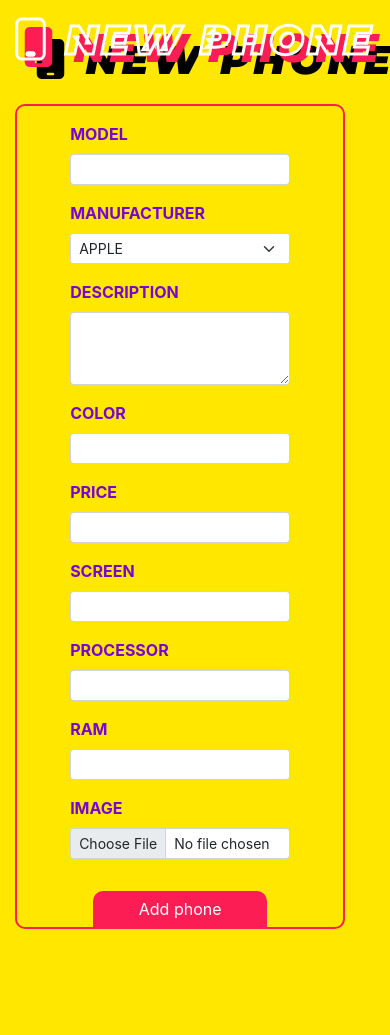
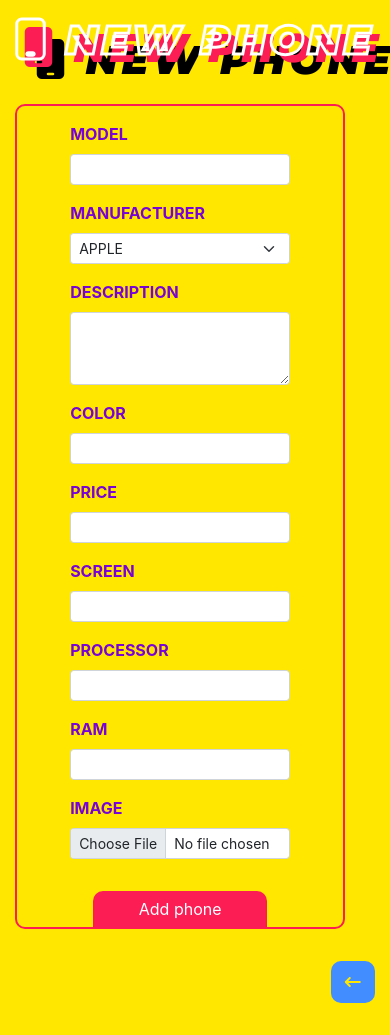
Before and after one commit to acalvom/phone-catalog-react, a React (Create React App) app: page /add in a window 390 px wide. Before the commit the page ends 977 px from the top, so only its background shows below. Built offline with nearby package versions, Linux system fonts and the light colour scheme.

Commit message:
Add HomeButton component after adding a phone & details #13

```diff
--- a/src/components/PhoneAdd.jsx
+++ b/src/components/PhoneAdd.jsx
@@ -7,6 +7,7 @@ import InputFieldFormAddPhone from "./PhoneAddFormFields/InputFieldFormAddPhone"
 import TextareaFieldFormAddPhone from "./PhoneAddFormFields/TextareaFieldFormAddPhone";
 import SelectFieldFormAddPhone from "./PhoneAddFormFields/SelectFieldFormAddPhone";
 import axios from "axios";
+import HomeButton from "../utils/HomeButton";
 
 const PhoneAdd = () => {
     const {register, handleSubmit, reset, formState: {errors, isSubmitSuccessful}} = useForm();
@@ -99,6 +100,7 @@ const PhoneAdd = () => {
                     <button type="submit" className="btn">Add phone</button>
                 </Row>
             </form>
+            <HomeButton/>
         </Container>
     );
 };
--- a/src/components/PhoneDetail.jsx
+++ b/src/components/PhoneDetail.jsx
@@ -6,6 +6,7 @@ import {Container} from "react-bootstrap";
 import Loading from "../utils/Loading";
 import PhoneDetailContent from "./PhoneDetailContent";
 import './PhoneDetails.css';
+import HomeButton from "../utils/HomeButton";
 
 
 const PhoneDetail = () => {
@@ -41,6 +42,7 @@ const PhoneDetail = () => {
             <h2 className="phone-details-title"><i className="fa-solid fa-mobile"/> Phone details</h2>
             {isFetching && <Loading/>}
             {!isFetching && phoneDetails && <PhoneDetailContent phoneDetails={phoneDetails}/>}
+            <HomeButton/>
         </Container>
     );
 };
```
